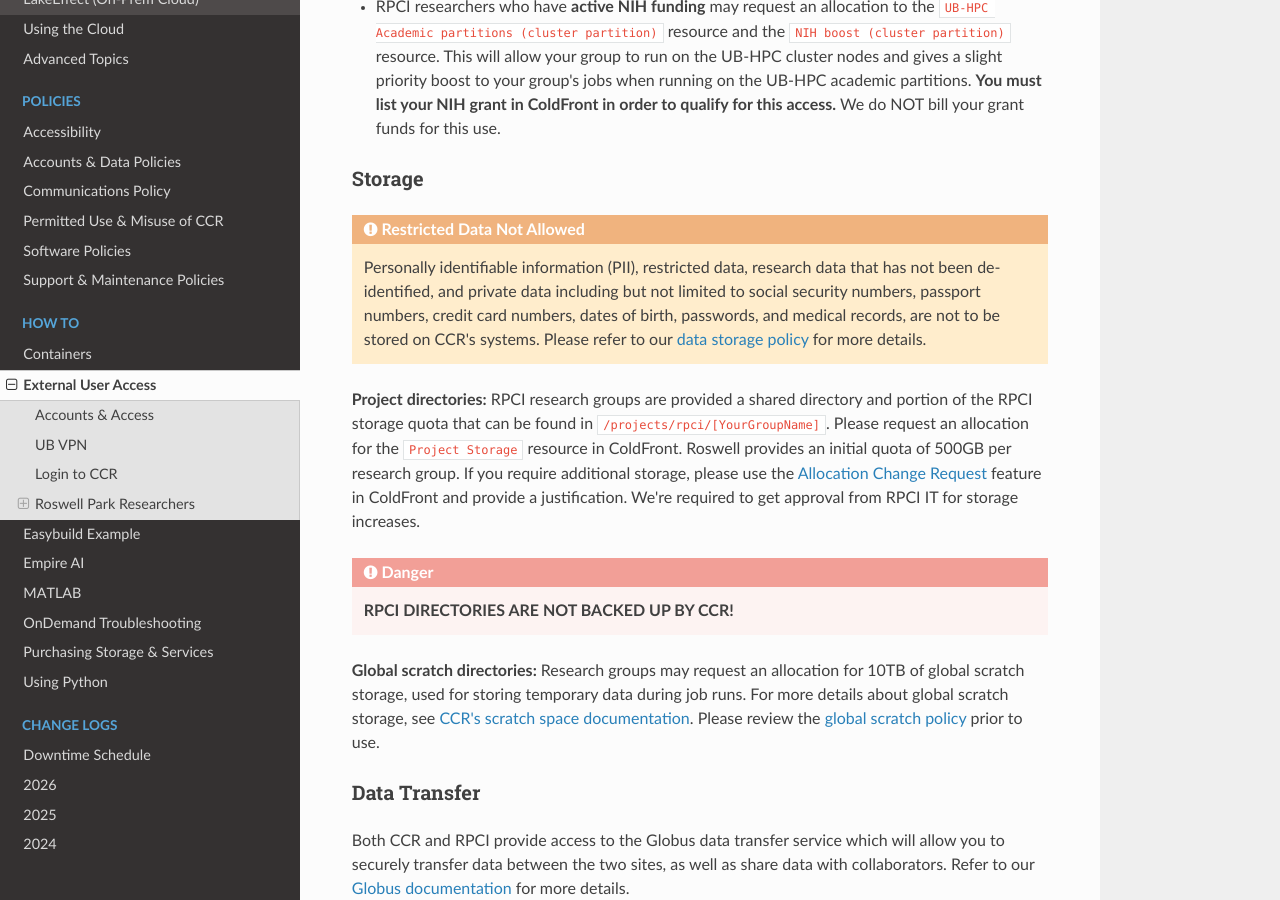
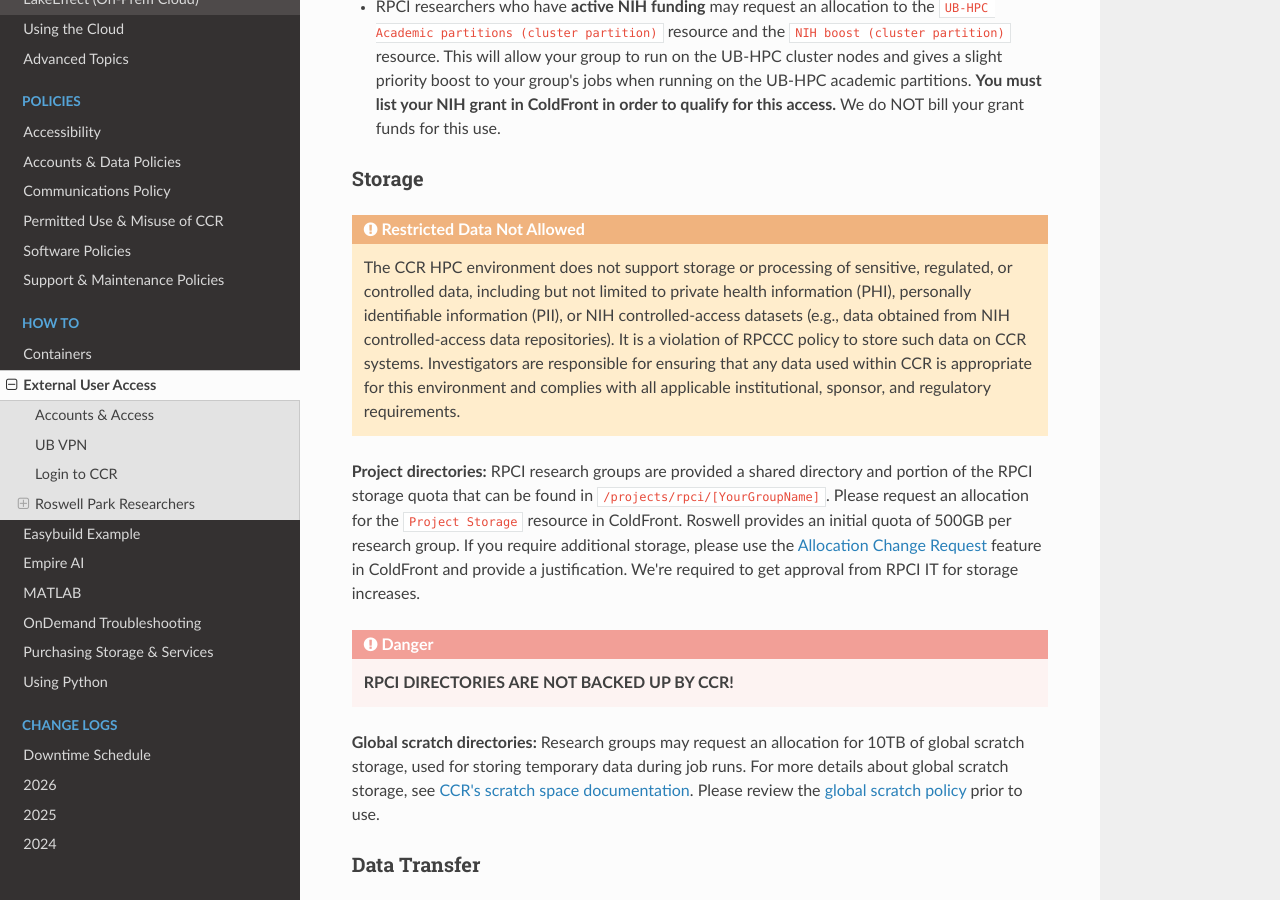
Before and after one commit to ubccr/ccrdocs, an MkDocs documentation site: the page built from pages/howto/external.md, in a window 1280 px wide and 900 px high, scrolled down 3969 px. Built offline with MkDocs 1.6.1, drawn with Linux system fonts in a browser that asks for light colours; nearby versions of some CDN libraries.

Commit message:
removed quota info from CF, updated RPCI data storage language

```diff
--- a/pages/howto/external.md
+++ b/pages/howto/external.md
@@ -91,7 +91,7 @@ Slurm [interactive jobs or batch scripts](../hpc/jobs.md) and via [OnDemand](../
 ### Storage
 
 !!! Warning "Restricted Data Not Allowed"
-    Personally identifiable information (PII), restricted data, research data that has not been de-identified, and private data including but not limited to social security numbers, passport numbers, credit card numbers, dates of birth, passwords, and medical records, are not to be stored on CCR's systems.  Please refer to our [data storage policy](../policies/accounts.md#protected-status-data-policy) for more details.
+    The CCR HPC environment does not support storage or processing of sensitive, regulated, or controlled data, including but not limited to private health information (PHI), personally identifiable information (PII), or NIH controlled‑access datasets (e.g., data obtained from NIH controlled‑access data repositories).  It is a violation of RPCCC policy to store such data on CCR systems. Investigators are responsible for ensuring that any data used within CCR is appropriate for this environment and complies with all applicable institutional, sponsor, and regulatory requirements.
 
 **Project directories:**  RPCI research groups are provided a shared directory and portion of the RPCI storage quota that can be found in `/projects/rpci/[YourGroupName]`.  Please request an allocation for the `Project Storage` resource in ColdFront.  Roswell provides an initial quota of 500GB per research group.  If you require additional storage, please use the [Allocation Change Request](../portals/coldfront.md#allocation-change-requests) feature in ColdFront and provide a justification.  We're required to get approval from RPCI IT for storage increases.
 
```
Also changed, not shown: pages/faq.md (+1 -1 lines), pages/hpc/storage.md (+1 -5 lines).
